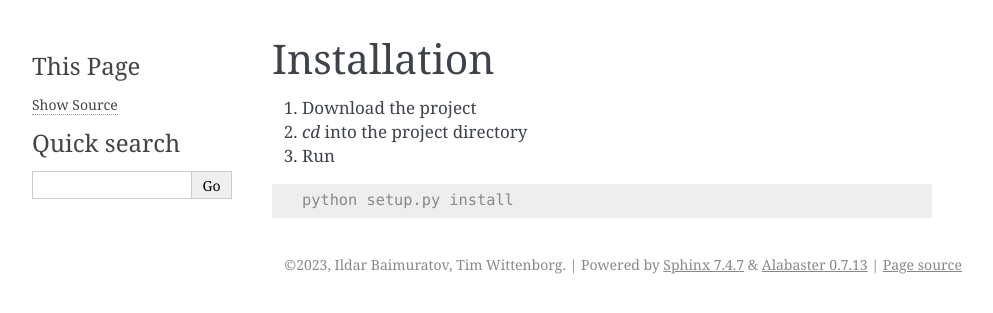
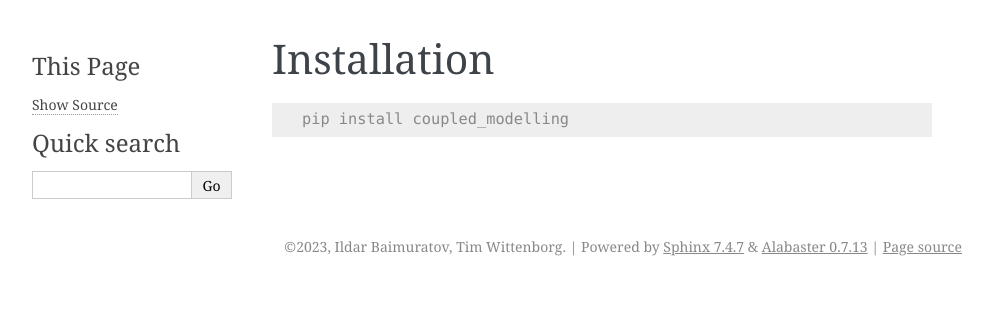
Before and after one commit to TIBHannover/aerospace-knowledge-base, a Sphinx documentation site: the page built from docs/source/installation.rst, in a window 1280 px wide. Shown: the top 313 px of the page, without its empty margins (148-1141 px from the left). Built offline with Sphinx 7.4.7, drawn with Linux system fonts in a browser that asks for light colours; pages that are not in the unit, such as notebooks, are missing from menus.

Commit message:
docs/demo

```diff
--- a/docs/source/conf.py
+++ b/docs/source/conf.py
@@ -21,7 +21,8 @@ release = '0.1'
 extensions = [
     'sphinx.ext.autodoc',
     'sphinx.ext.viewcode',
-    'sphinx.ext.napoleon'
+    'sphinx.ext.napoleon',
+    'nbsphinx'
 ]
 
 templates_path = ['_templates']
--- a/docs/source/examples.rst
+++ /dev/null
@@ -1,6 +0,0 @@
-Examples
-========
-
-1. examples\\mixed_fid_models\\import_kratos.py - an example of importing a coupled system.
-2. examples\\Onera_FSI\\import_kratos.py - another example of importing a coupled system.
-3. examples\\demo.py - an example of getting and adding data to the ontology.
--- a/docs/source/index.rst
+++ b/docs/source/index.rst
@@ -20,4 +20,4 @@ Contents
 
    installation
    reference
-   examples
+   notebooks/demo_client
--- a/docs/source/installation.rst
+++ b/docs/source/installation.rst
@@ -1,10 +1,6 @@
 Installation
 ============
 
-1. Download the project
-2. *cd* into the project directory
-3. Run
-
 .. code-block:: console
 
-   python setup.py install
+   pip install coupled_modelling
```
